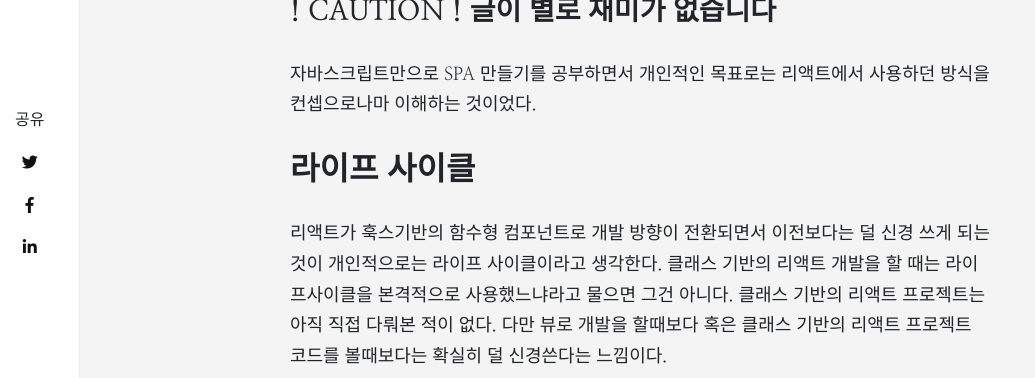
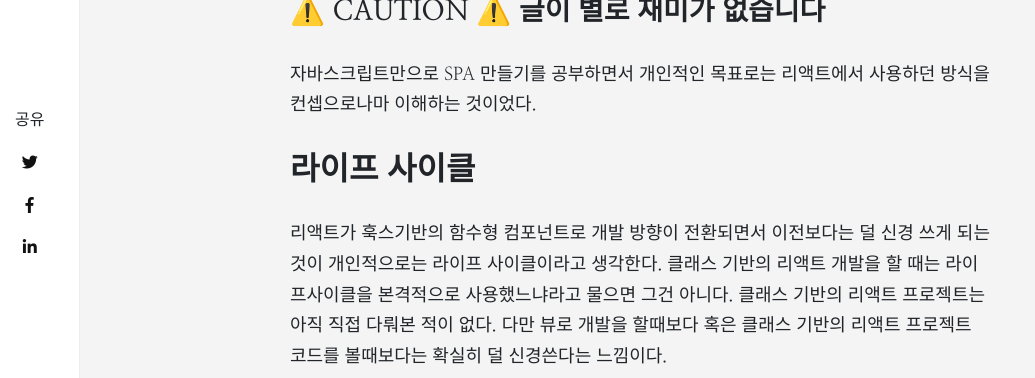
Before and after one commit to ppamppamman/ppamppamman.github.io, a Jekyll site: the page built from _posts/2021-06-06-JS-SPA-like-react-1.md, in a window 1280 px wide and 900 px high, scrolled down 569 px, cut to the strip 262-640 px from the top of the window. Shown: the whole strip, without its empty margins (0-1035 px from the left). Built offline with Jekyll 4.4.1, drawn with Linux system fonts in a browser that asks for light colours; nearby versions of some CDN libraries; comment, search, counter and statistics services are not loaded; some of the changed text lies outside the part shown.

Commit message:
fix: 느낌표 이모지 변경 핫픽스

```diff
--- a/_posts/2021-06-06-JS-SPA-like-react-1.md
+++ b/_posts/2021-06-06-JS-SPA-like-react-1.md
@@ -7,7 +7,7 @@ image: https://media.vlpt.us/images/ppamppamman/post/7c46bee1-ba6f-4061-9977-bf6
 image_desc: "SPA 만들기"
 ---
 
-### ! CAUTION ! 글이 별로 재미가 없습니다
+### ⚠️ CAUTION ⚠️ 글이 별로 재미가 없습니다
 
 자바스크립트만으로 SPA 만들기를 공부하면서 개인적인 목표로는 리액트에서 사용하던 방식을 컨셉으로나마 이해하는 것이었다.
 
```
Also changed, not shown: _posts/2021-06-09-retrospect-of-job-search.md (+1 -1 lines).
